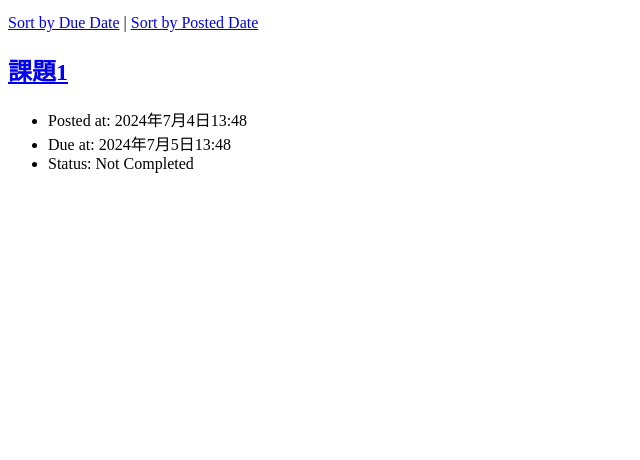
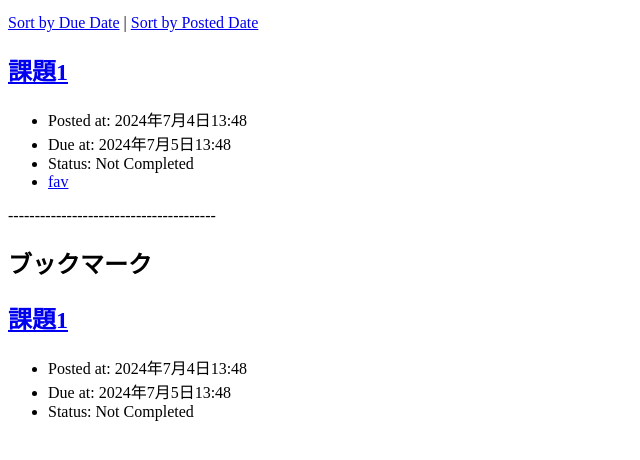
Before and after one commit to s1f102300661/django-test-exercise, a Django app: page / in a window 1280 px wide. Shown: the part 217-677 px from the top of the page, without its empty margins (0-640 px from the left). Run offline with Django 5.2, Linux system fonts and the light colour scheme; data comes from the database, SQL or seed files in the repository; both versions use the stored data as it was after the commit.

Commit message:
ブックマークを追加

```diff
--- a/config/urls.py
+++ b/config/urls.py
@@ -25,4 +25,5 @@ urlpatterns = [
     path('<int:task_id>/delete', todo_views.delete, name='delete'),
     path('<int:task_id>/update', todo_views.update, name='update'),
     path('<int:task_id>/close', todo_views.close, name='close'),
+    path('toggle_favorite/<int:task_id>/', todo_views.toggle_favorite, name='toggle_favorite'),
 ]
--- a/todo/models.py
+++ b/todo/models.py
@@ -9,6 +9,7 @@ class Task(models.Model):
     completed = models.BooleanField(default=False)
     posted_at = models.DateTimeField(default=timezone.now)
     due_at = models.DateTimeField(null=True, blank=True)
+    favorite = models.BooleanField(default=False)
 
     def is_overdue(self, dt):
         if self.due_at is None:
--- a/todo/templates/todo/index.html
+++ b/todo/templates/todo/index.html
@@ -45,7 +45,28 @@
         {% else %}
         <li>Status: Not Completed</li>
         {% endif %}
+        <li><a href="{% url 'toggle_favorite' task.id %}">fav</a></li>
       </ul>
+    </div>
+    {% endfor %}
+
+    <p>---------------------------------------</p>
+
+    <h2>ブックマーク</h2>
+    {% for task in favorite_tasks %}
+    <div class="text">
+        <h2><a href="{% url 'detail' task.id %}">{{ task.title }}</a></h2>
+        <ul>
+            <li>Posted at: {{ task.posted_at }}</li>
+            {% if task.due_at %}
+            <li>Due at: {{ task.due_at }}</li>
+            {% endif %}
+            {% if task.completed %}
+            <li>Status: Completed</li>
+            {% else %}
+            <li>Status: Not Completed</li>
+            {% endif %}
+        </ul>
     </div>
     {% endfor %}
   </body>
--- a/todo/views.py
+++ b/todo/views.py
@@ -1,4 +1,4 @@
-from django.shortcuts import render, redirect
+from django.shortcuts import render, redirect, get_object_or_404
 from django.http import Http404
 from django.utils.timezone import make_aware
 from django.utils.dateparse import parse_datetime
@@ -17,8 +17,11 @@ def index(request):
     else:
         tasks = Task.objects.order_by('-posted_at')
 
+    favorite_tasks = Task.objects.filter(favorite=True)
+
     context = {
-        'tasks': tasks
+        'tasks': tasks,
+        'favorite_tasks': favorite_tasks
     }
     return render(request, 'todo/index.html', context)
 
@@ -65,3 +68,9 @@ def close(request, task_id):
     task.completed = True
     task.save()
     return redirect(index)
+
+def toggle_favorite(request, task_id):
+    task = get_object_or_404(Task, id=task_id)
+    task.favorite = not task.favorite
+    task.save()
+    return redirect('index')
```
Also changed, not shown: db.sqlite3, todo/migrations/0002_task_favorite.py (added).
